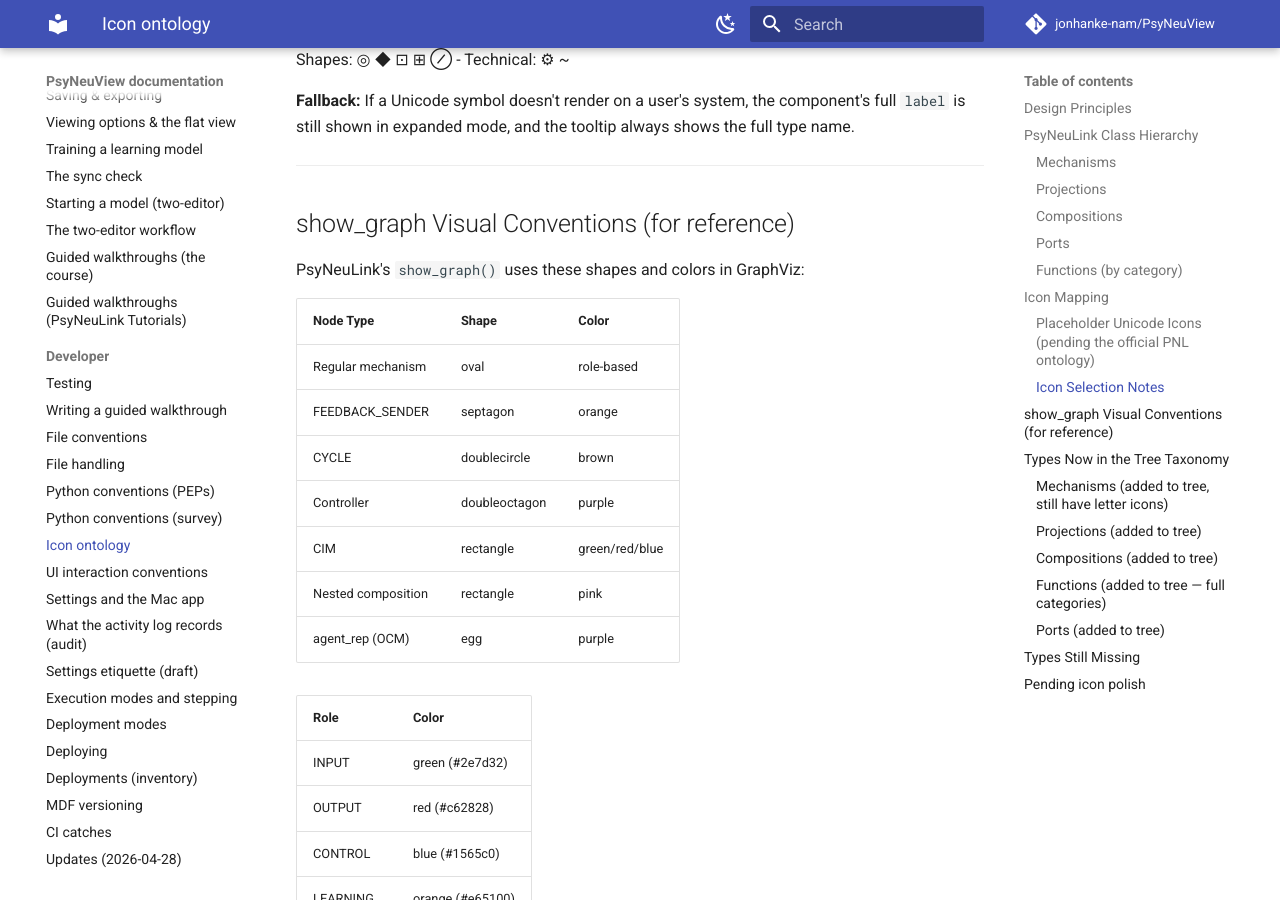
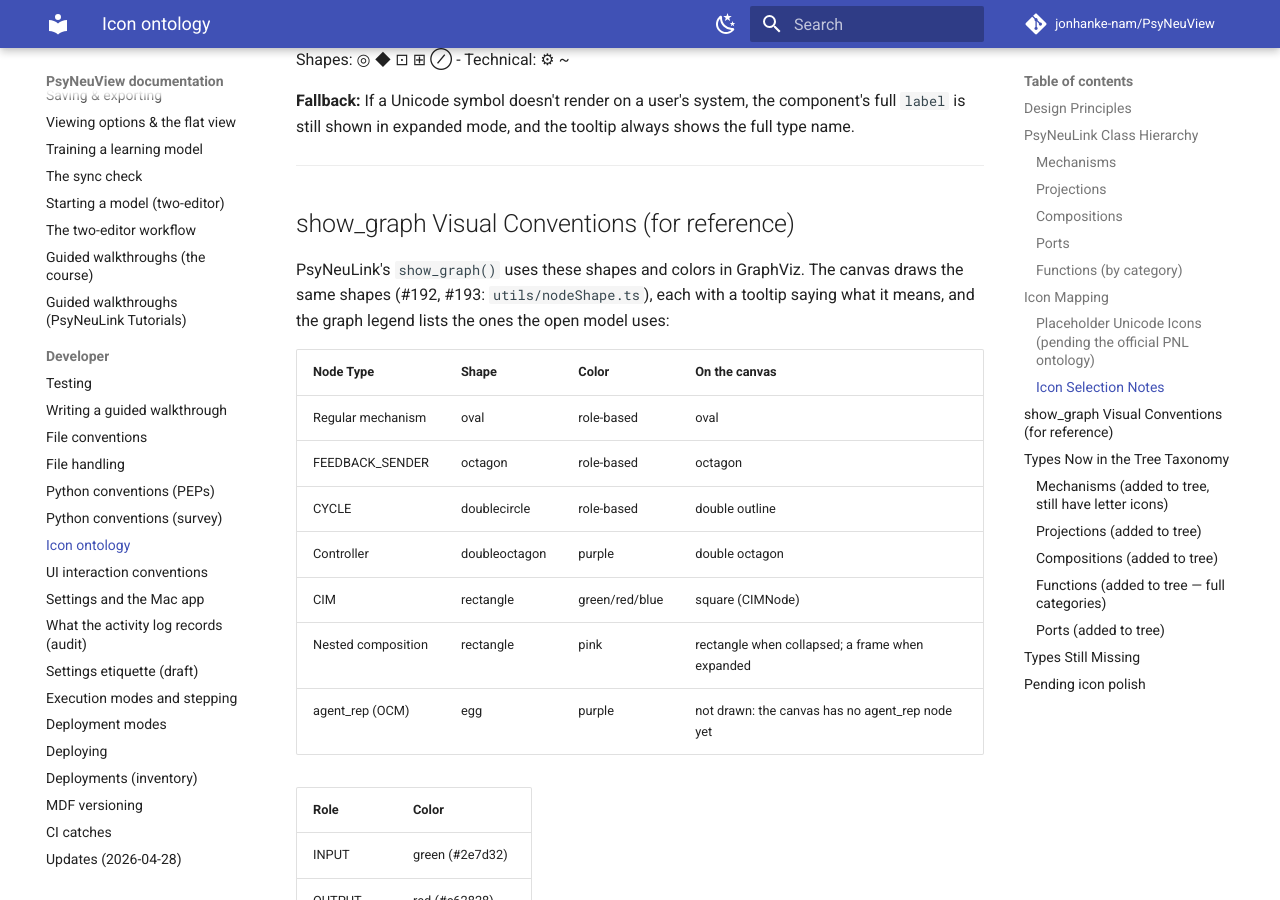
Before and after one commit to jonhanke-nam/PsyNeuView, an MkDocs documentation site: the page built from docs/icon-ontology.md, in a window 1280 px wide and 900 px high, scrolled down 4123 px. Built offline with MkDocs 1.6.1 and Material for MkDocs 9.7.7, drawn with Linux system fonts in a browser that asks for light colours; comment, search, counter and statistics services are not loaded.

Commit message:
Note the canvas's node shapes in the icon ontology
show_graph's feedback shape is the octagon (the doc said septagon), and
the table now says how the canvas draws each shape. Refs #192, #193.

Co-Authored-By: Claude Fable 5.1 <noreply@anthropic.com>

```diff
--- a/docs/icon-ontology.md
+++ b/docs/icon-ontology.md
@@ -167,17 +167,20 @@ always shows the full type name.
 
 ## show_graph Visual Conventions (for reference)
 
-PsyNeuLink's `show_graph()` uses these shapes and colors in GraphViz:
+PsyNeuLink's `show_graph()` uses these shapes and colors in GraphViz. The
+canvas draws the same shapes (#192, #193: `utils/nodeShape.ts`), each with
+a tooltip saying what it means, and the graph legend lists the ones the
+open model uses:
 
-| Node Type | Shape | Color |
-|-----------|-------|-------|
-| Regular mechanism | oval | role-based |
-| FEEDBACK_SENDER | septagon | orange |
-| CYCLE | doublecircle | brown |
-| Controller | doubleoctagon | purple |
-| CIM | rectangle | green/red/blue |
-| Nested composition | rectangle | pink |
-| agent_rep (OCM) | egg | purple |
+| Node Type | Shape | Color | On the canvas |
+|-----------|-------|-------|---------------|
+| Regular mechanism | oval | role-based | oval |
+| FEEDBACK_SENDER | octagon | role-based | octagon |
+| CYCLE | doublecircle | role-based | double outline |
+| Controller | doubleoctagon | purple | double octagon |
+| CIM | rectangle | green/red/blue | square (CIMNode) |
+| Nested composition | rectangle | pink | rectangle when collapsed; a frame when expanded |
+| agent_rep (OCM) | egg | purple | not drawn: the canvas has no agent_rep node yet |
 
 | Role | Color |
 |------|-------|
```
